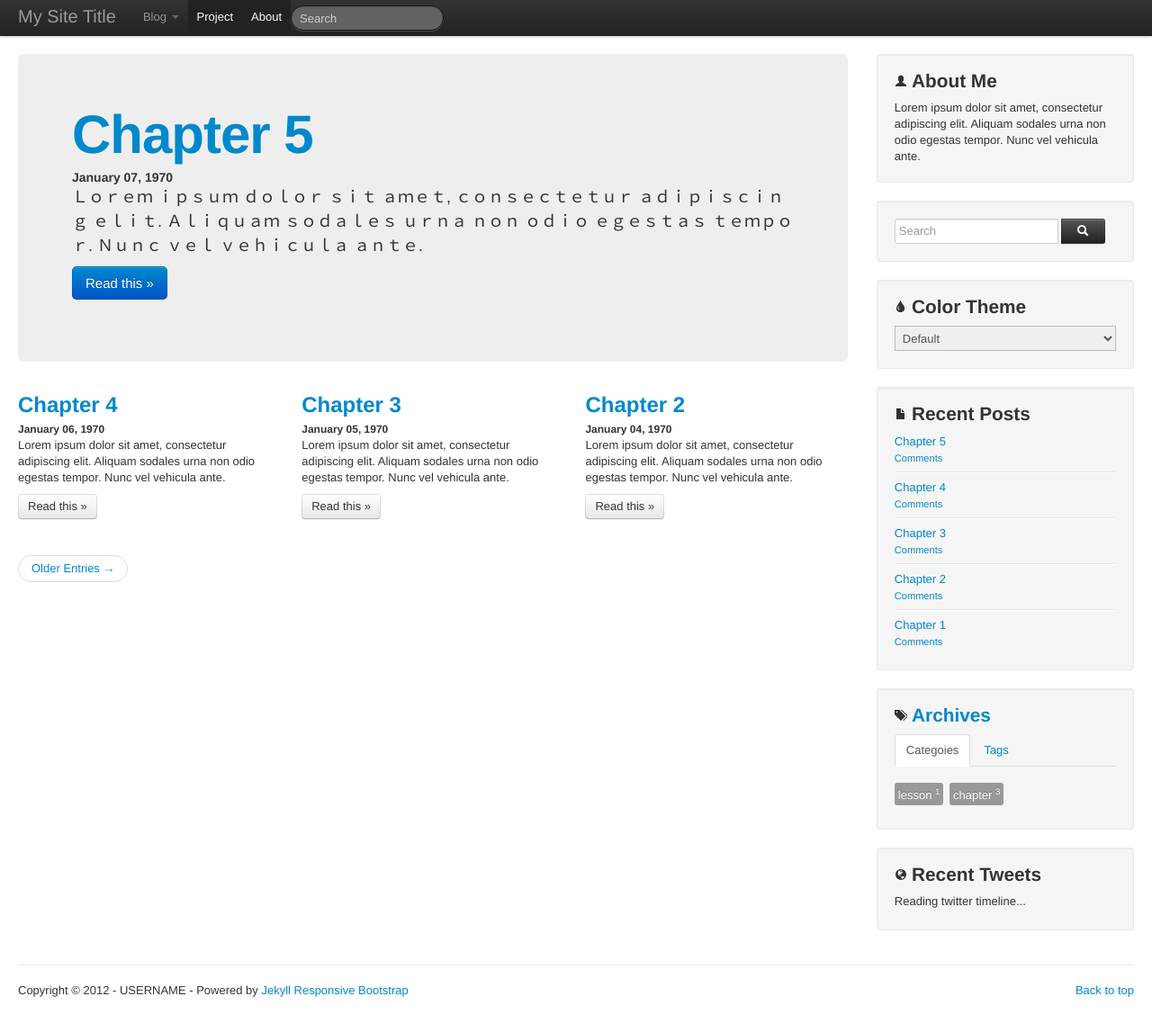
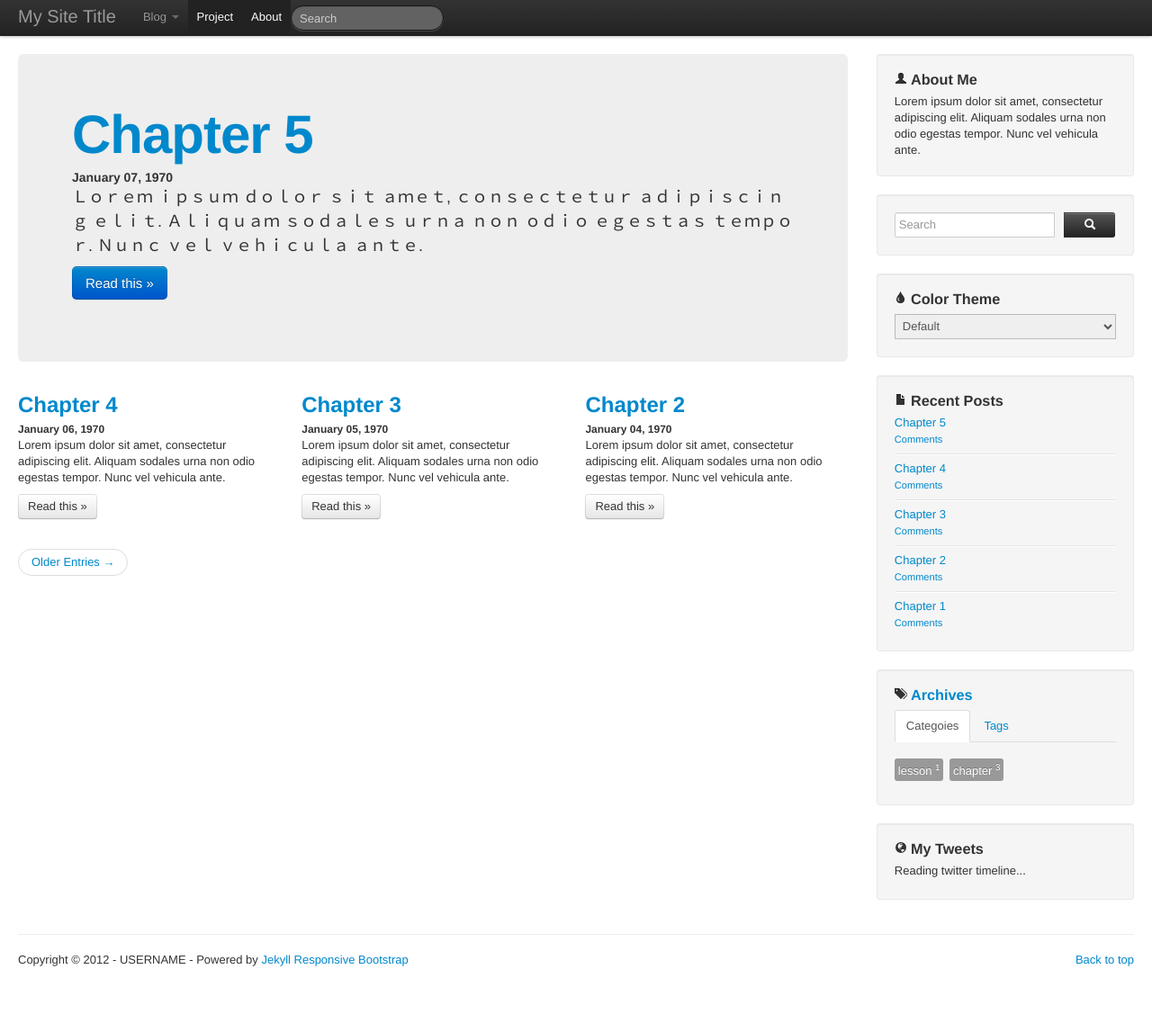
Before and after one commit to tokkonopapa/jekyll-experiment, a Jekyll site: the page built from index.html, in a window 1280 px wide and 1159 px high. Shown: the top 1147 px of the window at 90% size. Built offline with Jekyll 4.4.1, drawn with Linux system fonts in a browser that asks for light colours; nearby versions of some CDN libraries; Markdown is read by kramdown in place of the engine named in the settings; the list of posts is cut into pages by our own code; comment, search, counter and statistics services are not loaded.

Commit message:
refine styles, navigator.language bug fixed in script.js, refine modulo & truncate_exec

```diff
--- a/_config.yml
+++ b/_config.yml
@@ -25,7 +25,7 @@
 #--------------------------------------------
 lang: ja
 paginate: 4
-page_columns: 3
+columns: 3
 date_format: "%B %d, %Y"
 truncate_len: 200
 
@@ -77,10 +77,12 @@
 google_analytics:
     account: UA-XXXXX-X
 
-google_plus_one:
-    size: medium
+#google_plus_one:
+#    size: medium
 
-facebook: true
+# `locale`: ja_JP, en_US, es_LA, fr_FR, de_DE, it_IT, zh_CN, ko_KR, ...
+#facebook:
+#    locale: ja_JP
 
 twitter:
     username: twitter
@@ -91,6 +93,6 @@
     tweet_button: true
 
 # github:
-#   username: USERNAME
+#    username: USERNAME
 
 # hatena: true
--- a/_includes/asides/search.html
+++ b/_includes/asides/search.html
@@ -1,13 +1,20 @@
 			<section id="sidebar-search" class="well input-append">
 				<form class="form-search form-horizontal" action="http://google.com/search" method="get">
+					<div class="row" style="margin:0">
+						<div class="span9">
 {% if site.safe %}
-					<input type="hidden" name="q" value="site:{{ site.url | remove_first:'http://' }}">
+							<input type="hidden" name="q" value="site:{{ site.url | remove_first:'http://' }}">
 {% else %}
-					<input type="hidden" name="q" value="site:{{ site.url | domain_name }}">
+							<input type="hidden" name="q" value="site:{{ site.url | domain_name }}">
 {% endif %}
-					<input type="text" name="q" class="input-medium search-query" placeholder="Search">
-					<button class="btn btn-inverse" type="submit">
-						<span class="icon-search icon-white"></span>
-					</button>
+							<input type="text" name="q" class="input-medium search-query"
+							placeholder="Search" style="width: 92%">
+						</div>
+						<div class="span3 offset9">
+							<button class="btn btn-inverse" type="submit" style="width: 100%">
+								<span class="icon-search icon-white"></span>
+							</button>
+						</div>
+					</div>
 				</form>
 			</section>
--- a/_includes/asides/tweets.html
+++ b/_includes/asides/tweets.html
@@ -1,4 +1,4 @@
 			<section id="sidebar-tweets" class="well">
-				<h1><i class="icon-globe"></i>Recent Tweets</h1>
+				<h1><i class="icon-globe"></i>My Tweets</h1>
 				<ul id="tweets" class="nav nav-list"><li><p>Reading twitter timeline...</p></li></ul>
 			</section>
--- a/_includes/bottom.html
+++ b/_includes/bottom.html
@@ -20,7 +20,7 @@
 	add('https://apis.google.com/js/plusone.js');
 {% endif %}{% if site.facebook %}
 	// Facebook SDK
-	add('//connect.facebook.net/' + navigator.language.replace('-', '_') + '/all.js', 'facebook-jssdk');
+	add('//connect.facebook.net/' + '{{ site.facebook.locale }}' + '/all.js#xfbml=1', 'facebook-jssdk');
 {% endif %}{% if site.twitter %}
 	// Twitter SDK
 	add('//platform.twitter.com/widgets.js', 'twitter-wjs');
--- /dev/null
+++ b/_includes/modulo
@@ -0,0 +1,8 @@
+{% capture tmp %}
+{% if site.safe %}
+	{% capture _m %}{{ forloop.index0 | divided_by: site.columns | times: site.columns }}{% endcapture %}
+	{% capture _m %}{{ forloop.index0 | minus: _m }}{% endcapture %}
+{% else %}
+	{% capture _m %}{{ forloop.index0 | modulofilter: site.columns }}{% endcapture %}
+{% endif %}
+{% endcapture %}{% assign tmp = nil %}{{ _m }}
--- a/_includes/truncate_exec
+++ b/_includes/truncate_exec
@@ -10,6 +10,11 @@
 
 {{ post.content | replace:'more start -->','' | replace:'<!-- more end','' }}
 -->
+{% if site.excerpt %}
+	{% capture truncated %}<p>{{ post.excerpt }}</p>{% endcapture %}
+{% elsif post.content contains '<!-- more start -->' and post.content contains '<!-- more end -->'%}
+	{% capture truncated %}{{ post.content | replace:'more start -->','' | replace:'<!-- more end','' }}{% endcapture %}
+{% elsif site.safe %}
 	{% assign  _a = site.truncate_len %}
 	{% capture _b %}{{ _a | minus:1 }}{% endcapture %}
 	{% capture _c %}{{ _b | minus:1 }}{% endcapture %}
@@ -26,4 +31,8 @@
 	{% if _D0 <= _a and _a <= _D1 %}{% capture truncated %}{{ _y }}...{% endcapture %}{% endif %}
 	{% if _E2 <= _b and _b <= _EF %}{% capture truncated %}{{ _z }}...{% endcapture %}{% endif %}
 	{% if truncated == nil %}       {% capture truncated %}{{ _x }}...{% endcapture %}{% endif %}
-{% endcapture %}{% assign tmp = nil %}
+	{% capture truncated %}<p>{{ truncated }}</p>{% endcapture %}
+{% else %}
+	{% capture truncated %}{{ post.content | postmorefilter }}{% endcapture %}
+{% endif %}
+{% endcapture %}{% assign tmp = nil %}{{ truncated }}
--- a/assets/css/style.css
+++ b/assets/css/style.css
@@ -22,29 +22,41 @@
 	margin-bottom: 0;
 }
 
+/* dropdown container */
+.nav-collapse .nav > .dropdown-container {
+	position: relative;
+}
+.nav-collapse .nav > .dropdown-container .dropdown-link {
+	position: absolute;
+	top: 0;
+	left: 0;
+}
+.nav-collapse .nav > .dropdown-container .caret {
+	margin-left: 1.25em;
+}
+.in .nav > .dropdown-container .dropdown-link {
+	width: 100%;
+}
+
 /* sidebar */
 aside h1, aside h2, aside h3 {
-	font-size: 160%;
+	font-size: 125%;
 	line-height: 1.0em;
 	margin-bottom: 0.5em;
 }
 aside p {
 	margin: 0;
 }
+
+/* mini-icon */
 #sidebar i {
 	vertical-align: baseline;
 	margin-right: 0.25em;
 }
+
+/* divider */
 #sidebar .nav-list .divider {
 	margin: 0.5em 1px;
-}
-
-/* asides/search.html */
-#sidebar-search input {
-	width: 70%;
-}
-#sidebar-search button {
-	width: 20%;
 }
 
 /* asides/tweets.html, asides/recent_post.html */
--- a/index.html
+++ b/index.html
@@ -7,56 +7,37 @@
 			<!-- Featured Article -->
 			<article class="hero-unit">
 				<header><hgroup>
-					<h1><a href="{{ post.url }}" rel="bookmark" title="Permanent link">{{ post.title }}</a></h1>
-					<h4><time datetime="{{ post.date | date_to_xmlschema }}">{{ post.date | date: site.date_format }}</time></h4>
+					<h1><a href="{{ post.url }}" rel="bookmark" title="Permanent link">
+					{{ post.title }}</a></h1>
+					<h4><time datetime="{{ post.date | date_to_xmlschema }}">
+					{{ post.date | date: site.date_format }}</time></h4>
 				</hgroup></header>
 				<section>
-	{% if site.safe %}
-		{% unless post.excerpt %}
-			{% include truncate_exec %}
-					<p>{{ truncated }}</p>
-		{% else %}
-					<p>{{ post.excerpt }}</p>
-		{% endunless %}
-	{% else %}
-					{{ post.content | postmorefilter }}
-	{% endif %}
+					{% include truncate_exec %}
 				</section>
 				<footer>
-					<p><a href="{{ post.url }}" class="btn btn-primary btn-large">Read this &raquo;</a></p>
+					<p><a href="{{ post.url }}" class="btn btn-primary btn-large">
+					Read this &raquo;</a></p>
 				</footer>
 			</article>
 {% endfor %}
 {% capture n %}{{ site.paginate | minus: 1 }}{% endcapture %}
-{% capture p %}{{ site.page_columns }}{% endcapture %}
-{% capture M %}{{ p | minus: 1 }}{% endcapture %}
+{% capture M %}{{ site.columns  | minus: 1 }}{% endcapture %}
 {% for post in paginator.posts limit: n offset: 1 %}
-	{% if site.safe %}
-		{% capture m %}{{ forloop.index0 | divided_by: p | times: p }}{% endcapture %}
-		{% capture m %}{{ forloop.index0 | minus: m }}{% endcapture %}
-	{% else %}
-		{% capture m %}{{ forloop.index0 | modulofilter: p }}{% endcapture %}
-	{% endif %}
+	{% capture m %}{% include modulo %}{% endcapture %}
 	{% if m == '0' %}
 			<!-- Followed Articles -->
 			<div class="row-fluid">
 	{% endif %}
-				<article class="span{{ 12 | divided_by: site.page_columns }}">
+				<article class="span{{ 12 | divided_by: site.columns }}">
 					<header><hgroup>
-						<h2><a href="{{ post.url }}" rel="bookmark" title="Permanent link">{{ post.title }}</a></h2>
-						<h5><time datetime="{{ post.date | date_to_xmlschema }}">{{ post.date | date: site.date_format }}</time></h5>
+						<h2><a href="{{ post.url }}" rel="bookmark" title="Permanent link">
+						{{ post.title }}</a></h2>
+						<h5><time datetime="{{ post.date | date_to_xmlschema }}">
+						{{ post.date | date: site.date_format }}</time></h5>
 					</hgroup></header>
 					<section>
-	{% if site.safe %}
-		{% unless post.excerpt %}
-			{% include truncate_exec %}
-						<p>{{ truncated }}</p>
-		{% else %}
-						<p>{{ post.excerpt }}</p>
-		{% endunless %}
-	{% else %}
-						{{ post.content | postmorefilter }}
-	{% endif %}
+						{% include truncate_exec %}
 					</section>
 					<footer>
 						<p><a href="{{ post.url }}" class="btn">Read this &raquo;</a></p>
```
Also changed, not shown: 1 other file. Lines whose indentation alone changed are shown as unchanged.
